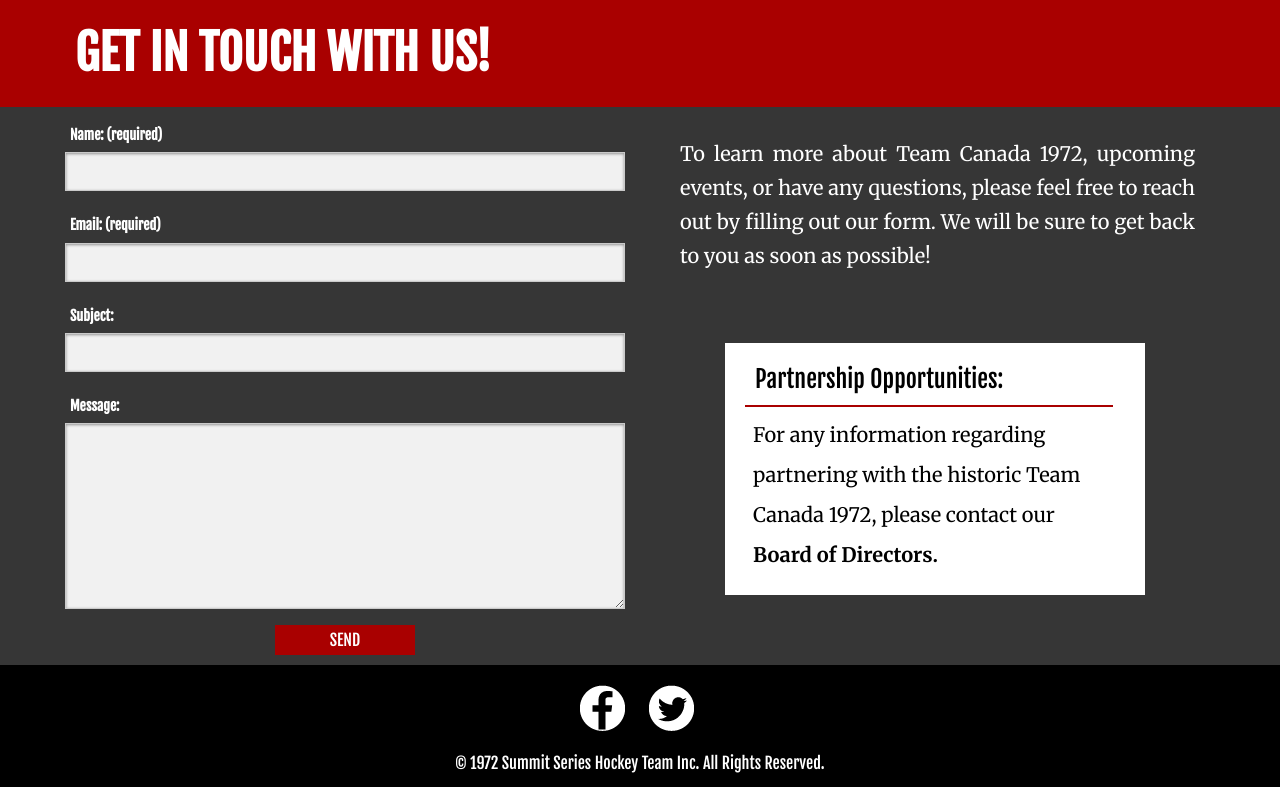
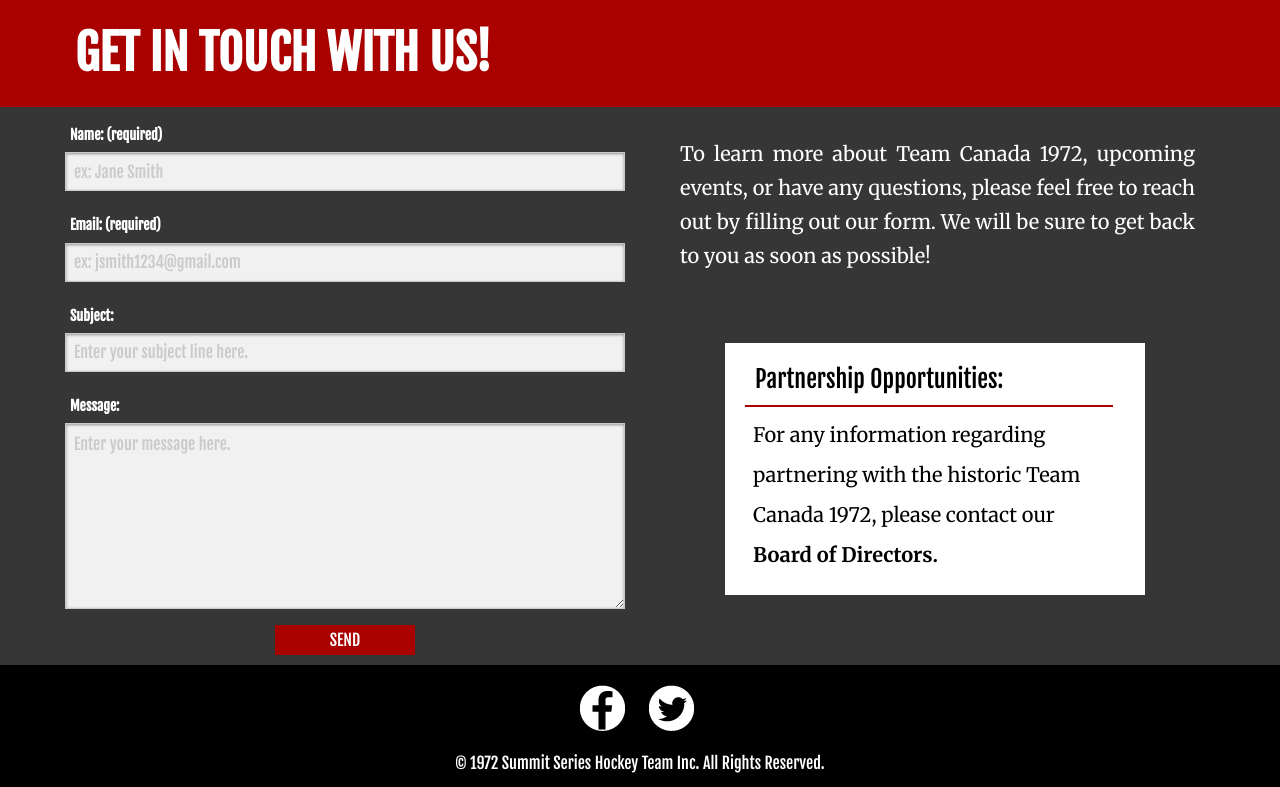
Before and after one commit to c-larocque/team-canada, a PHP site: page /contact.php in a window 1280 px wide. Shown: the part 152-939 px from the top of the page. Run offline with PHP 8.4, Linux system fonts and the light colour scheme.

Commit message:
more styling tweak to contact form

```diff
--- a/contact.php
+++ b/contact.php
@@ -86,19 +86,19 @@
                     <legend class="hide">Contact Form</legend>
 
                     <label for="contactName">Name: (required)</label>
-                    <input type="text" class="formInput" name="name" id="contactName" required size="30">
+                    <input type="text" class="formInput" name="name" id="contactName" required size="30" placeholder="ex: Jane Smith">
 
                     <label for="contactEmail">Email: (required)</label>
-                    <input type="email" class="formInput" name="email" id="contactEmail" required size="30">
+                    <input type="email" class="formInput" name="email" id="contactEmail" required size="30" placeholder="ex: jsmith1234@gmail.com">
 
 					<label class="hide" for="contactEmail">Street: </label>
-                    <input class="hide" type="text" name="street" id="contactStreet" size="30">
+                    <input class="hide" type="text" name="street" id="contactStreet" size="30" placeholder="">
 
                     <label for="subject">Subject:</label>
-                    <input type="text" class="formInput" name="subject" id="subject" size="30">
+                    <input type="text" class="formInput" name="subject" id="subject" size="30" placeholder="Enter your subject line here.">
 
                     <label for="message">Message:</label>
-                    <textarea name="message" class="formInput" id="message" cols="50" rows="7"></textarea>
+                    <textarea name="message" class="formInput" id="message" cols="50" rows="7" placeholder="Enter your message here."></textarea>
 
                     <input type="submit" name="submit" id="submitForm" value="Send">
                 </fieldset>
```
